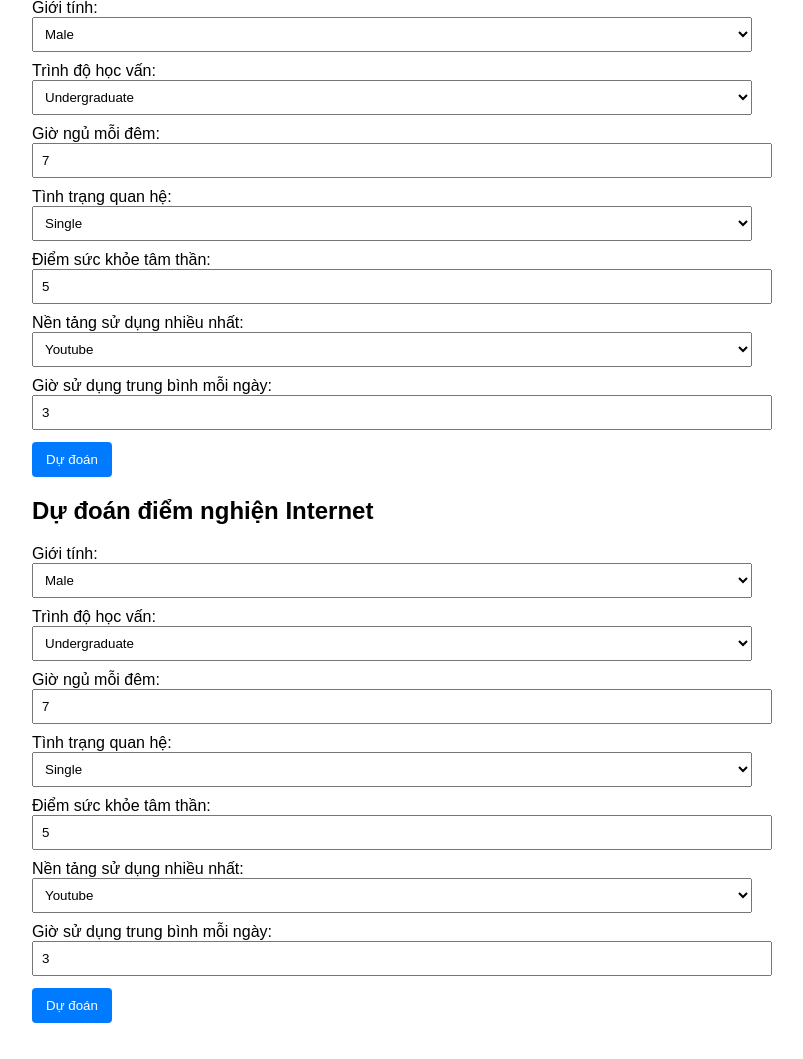
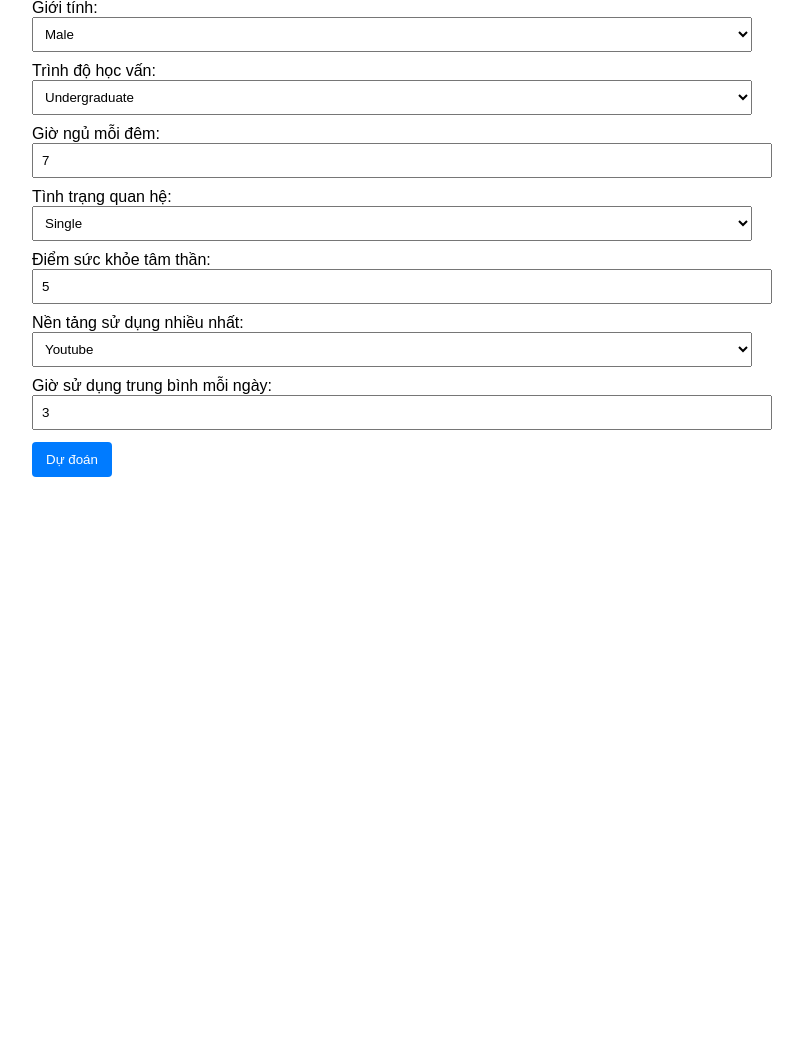
Before and after one commit to ducvietn579-web/InternetAddictionPredict, a Python web app: template templates/index.html in a window 1280 px wide. Shown: the part 105-1164 px from the top of the page, without its empty margins (248-1051 px from the left). After the commit the page ends 582 px from the top, so only its background shows below. Run offline with Jinja, Linux system fonts and the light colour scheme; the template is opened without the code that fills it, so the values that code supplies are empty.

Commit message:
Remove duplicate HTML structure from index.html

```diff
--- a/templates/index.html
+++ b/templates/index.html
@@ -62,67 +62,3 @@
   {% endif %}
 </body>
 </html>
-<!DOCTYPE html>
-<html lang="vi">
-<head>
-  <meta charset="UTF-8">
-  <meta name="viewport" content="width=device-width, initial-scale=1.0">
-  <title>Dự đoán điểm nghiện Internet</title>
-  <style>
-    body { font-family: Arial, sans-serif; max-width: 720px; margin: 24px auto; padding: 12px; }
-    label { display:block; margin-top:10px; }
-    input, select { width:100%; padding:8px; }
-    button { margin-top:12px; padding:10px 14px; cursor:pointer; background:#007bff; color:white; border:none; border-radius:4px; }
-    button:hover { background:#0056b3; }
-    .result { background:#f5f5f5; padding:10px; margin-top:20px; border-radius:8px; }
-  </style>
-</head>
-<body>
-  <h2>Dự đoán điểm nghiện Internet</h2>
-  <form action="/predict" method="post">
-    <label>Giới tính:</label>
-    <select name="Gender">
-      <option>Male</option><option>Female</option><option>Other</option>
-    </select>
-
-    <label>Trình độ học vấn:</label>
-    <select name="Academic_Level">
-      <option>Undergraduate</option><option>Graduated</option><option>Highschool</option><option>Other</option>
-    </select>
-
-    <label>Giờ ngủ mỗi đêm:</label>
-    <input type="number" name="Sleep_Hours_Per_Night" step="0.1" value="7">
-
-    <label>Tình trạng quan hệ:</label>
-    <select name="Relationship_Status">
-      <option>Single</option><option>In a relationship</option><option>Married</option><option>Other</option>
-    </select>
-
-    <label>Điểm sức khỏe tâm thần:</label>
-    <input type="number" name="Mental_Health_Score" min="0" max="10" value="5">
-
-    <label>Nền tảng sử dụng nhiều nhất:</label>
-    <select name="Most_Used_Platform">
-      <option>Youtube</option><option>Facebook</option><option>TikTok</option><option>Instagram</option><option>Other</option>
-    </select>
-
-    <label>Giờ sử dụng trung bình mỗi ngày:</label>
-    <input type="number" name="Avg_Daily_Usage_Hours" step="0.1" value="3">
-
-    <button type="submit">Dự đoán</button>
-  </form>
-
-  {% if result %}
-  <div class="result">
-    <h3>Kết quả dự đoán</h3>
-    <p><b>Điểm nghiện:</b> {{ result.score }}</p>
-    <p><b>Mức độ:</b> {{ result.level }}</p>
-  </div>
-  {% elif error %}
-  <div class="result">
-    <h3 style="color:red;">Lỗi:</h3>
-    <p>{{ error }}</p>
-  </div>
-  {% endif %}
-</body>
-</html>
```
